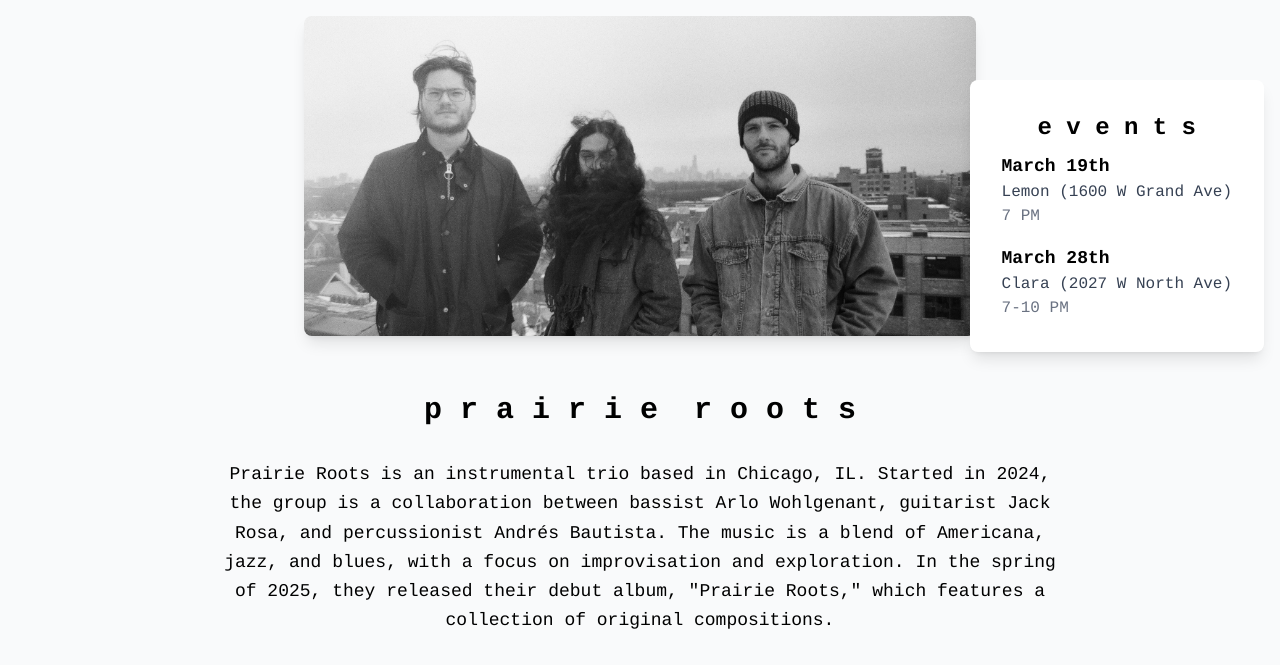
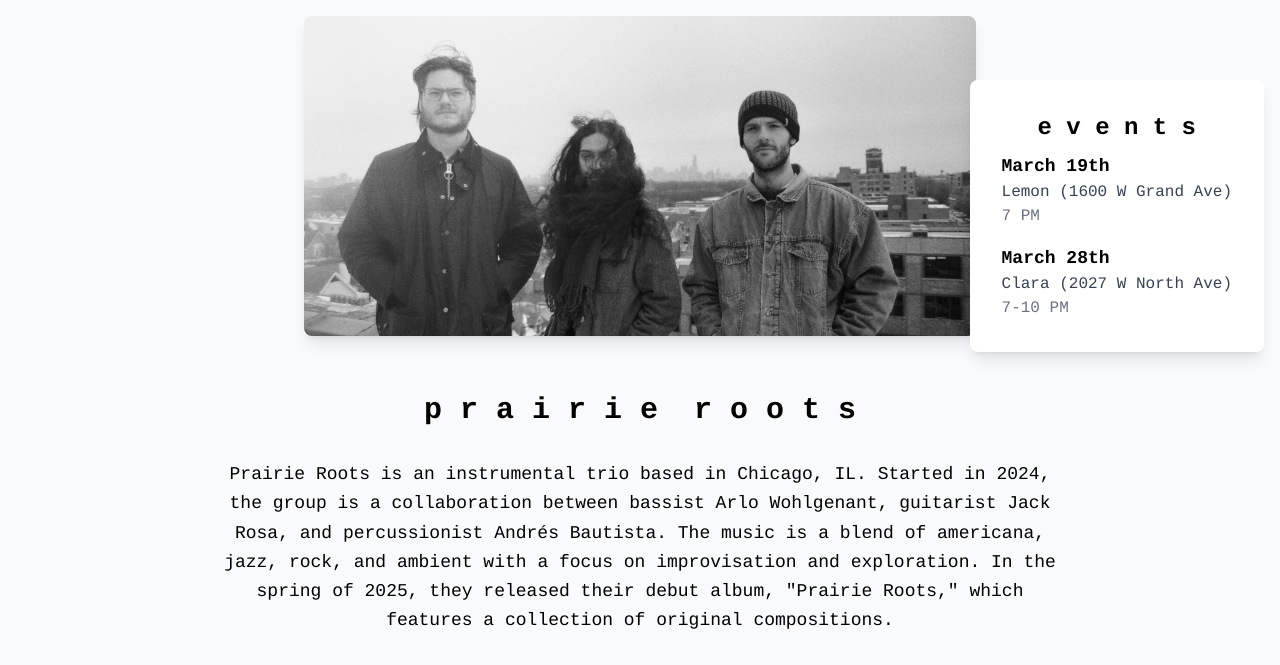
Before and after one commit to jackrosa183/prairie_roots, a website: page index.html in a window 1280 px wide. Shown: the top 665 px of the page. Drawn offline with Linux system fonts and the light colour scheme; grey boxes are pictures that could not be loaded; a script that the page names is missing.

Commit message:
Correct genre description in index.html

```diff
--- a/index.html
+++ b/index.html
@@ -24,7 +24,7 @@
         <p class="text-center text-base sm:text-lg leading-relaxed px-2">
             Prairie Roots is an instrumental trio based in Chicago, IL. Started in 2024, the group is a collaboration
             between bassist Arlo Wohlgenant, guitarist Jack Rosa, and percussionist Andrés Bautista. The music is a
-            blend of Americana, jazz, and blues, with a focus on improvisation and exploration. In the spring of 2025,
+            blend of americana, jazz, rock, and ambient with a focus on improvisation and exploration. In the spring of 2025,
             they released their debut album, "Prairie Roots," which features a collection of original compositions.
         </p>
         <iframe allow="autoplay *; encrypted-media *;" frameborder="0" height="320"
```
